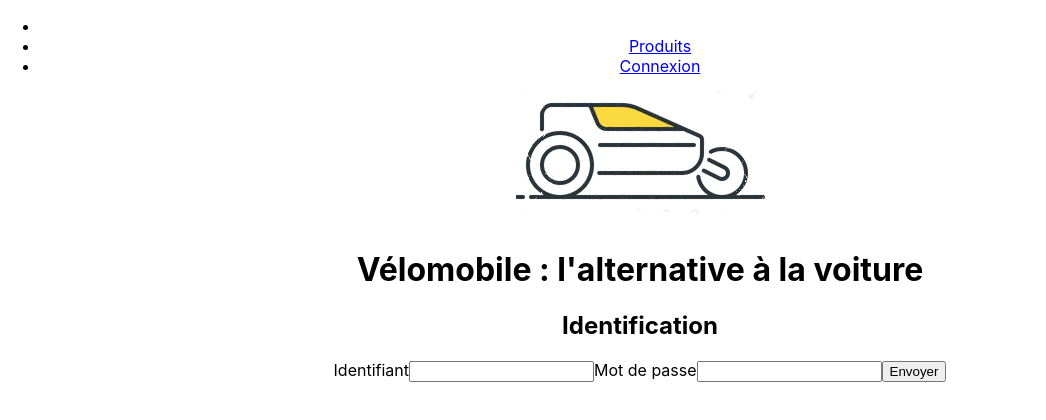
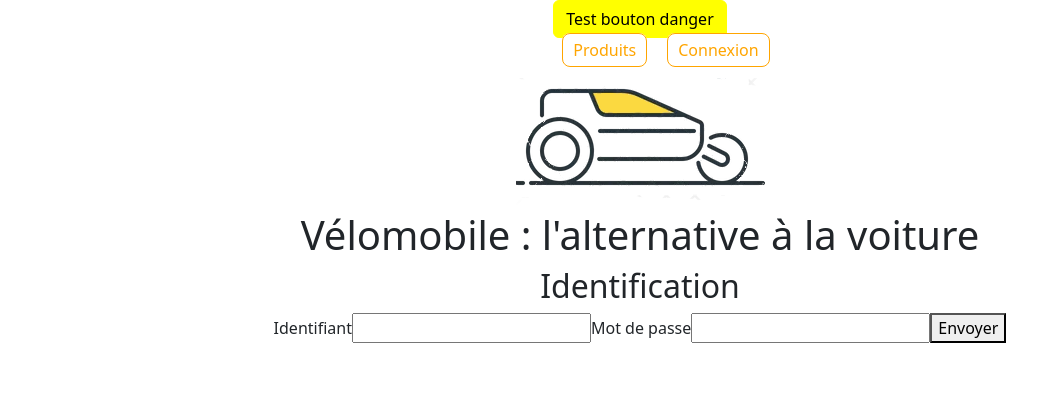
Before and after one commit to yvandouenel/diginamic2023-M11, a React (Create React App) app in the folder react/velomobile/: page /login in a window 1280 px wide. Shown: the top 420 px of the page, without its empty margins (0-1046 px from the left). Built offline with nearby package versions, Linux system fonts and the light colour scheme.

Commit message:
Ajout de bootstrap + scss

```diff
--- a/react/velomobile/src/App.js
+++ b/react/velomobile/src/App.js
@@ -14,6 +14,7 @@ function App() {
   return (
     <div className="App">
       <header>
+        <button className="btn btn-danger">Test bouton danger</button>
         <nav>
           <ul>
             <li></li>
--- a/react/velomobile/src/index.js
+++ b/react/velomobile/src/index.js
@@ -11,6 +11,8 @@ import HomePage from './routes/HomePage';
 import ErrorPage from './routes/ErrorPage';
 import LoginPage from './routes/LoginPage';
 import LogoutPage from './routes/LogoutPage';
+import 'bootstrap/dist/css/bootstrap.css';
+import './sass/custom.scss';
 
 const router = createBrowserRouter([
   {
--- a/react/velomobile/src/routes/LoginPage.jsx
+++ b/react/velomobile/src/routes/LoginPage.jsx
@@ -1,7 +1,8 @@
 import RemoteData from "../services/RemoteData";
-import { useOutletContext, redirect } from "react-router-dom";
+import { useOutletContext, useNavigate } from "react-router-dom";
 const LoginPage = () => {
   const [isLoggedIn, setIsLoggedIn] = useOutletContext();
+  const navigate = useNavigate();
   return (
     <section>
       <h2>Identification</h2>
@@ -24,7 +25,7 @@ const LoginPage = () => {
               setIsLoggedIn(data);
               if (data) {
                 console.log(`redirection vers la page d'accueil`);
-                //return redirect("/");
+                navigate('/');
               }
             });
 
--- /dev/null
+++ b/react/velomobile/src/sass/custom.scss
@@ -0,0 +1,8 @@
+   // Override default variables before the import
+   $danger: yellow;
+
+   // Import Bootstrap and its default variables
+   @import '~bootstrap/scss/bootstrap.scss';
+   @import './mixin.scss';
+
+   @import './header.scss';
--- /dev/null
+++ b/react/velomobile/src/sass/header.scss
@@ -0,0 +1,15 @@
+/* Code imbriqué (nested) */
+header {
+  nav {
+    ul {
+      list-style: none;
+      display: flex;
+      gap: 20px;
+      justify-content: center;
+
+      a {
+        @include button($fc: orange);
+      }
+    }
+  }
+}
--- /dev/null
+++ b/react/velomobile/src/sass/mixin.scss
@@ -0,0 +1,13 @@
+@mixin button($fc: #000, $bc: #FFF) {
+  border: 1px solid $fc;
+  border-radius: 8px;
+  color: $fc;
+  background-color: $bc;
+  text-decoration: none;
+  padding: 5px 10px;
+
+  &:hover {
+    color: $bc;
+    background-color: $fc;
+  }
+}
```
Also changed, not shown: react/velomobile/package.json (+7 -0 lines), 1 other file (tests, documents, lock files or other folders).
